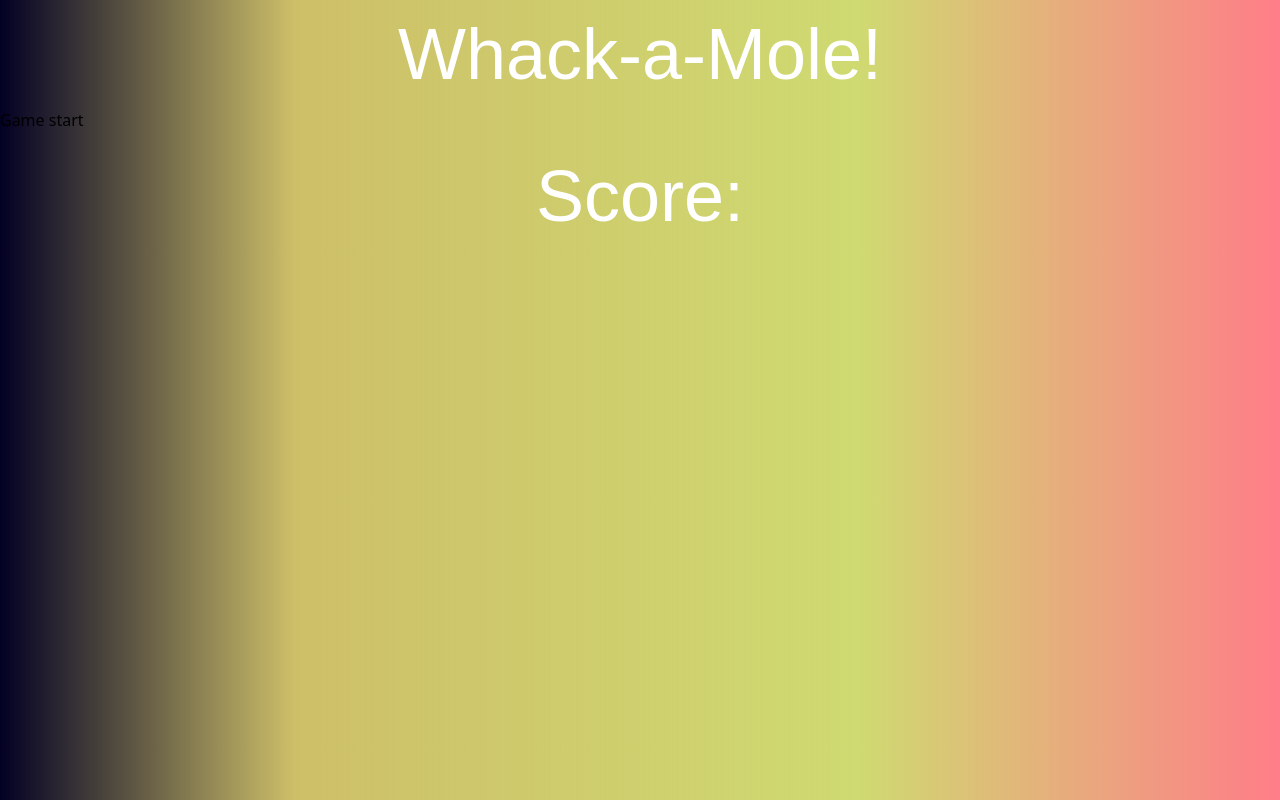
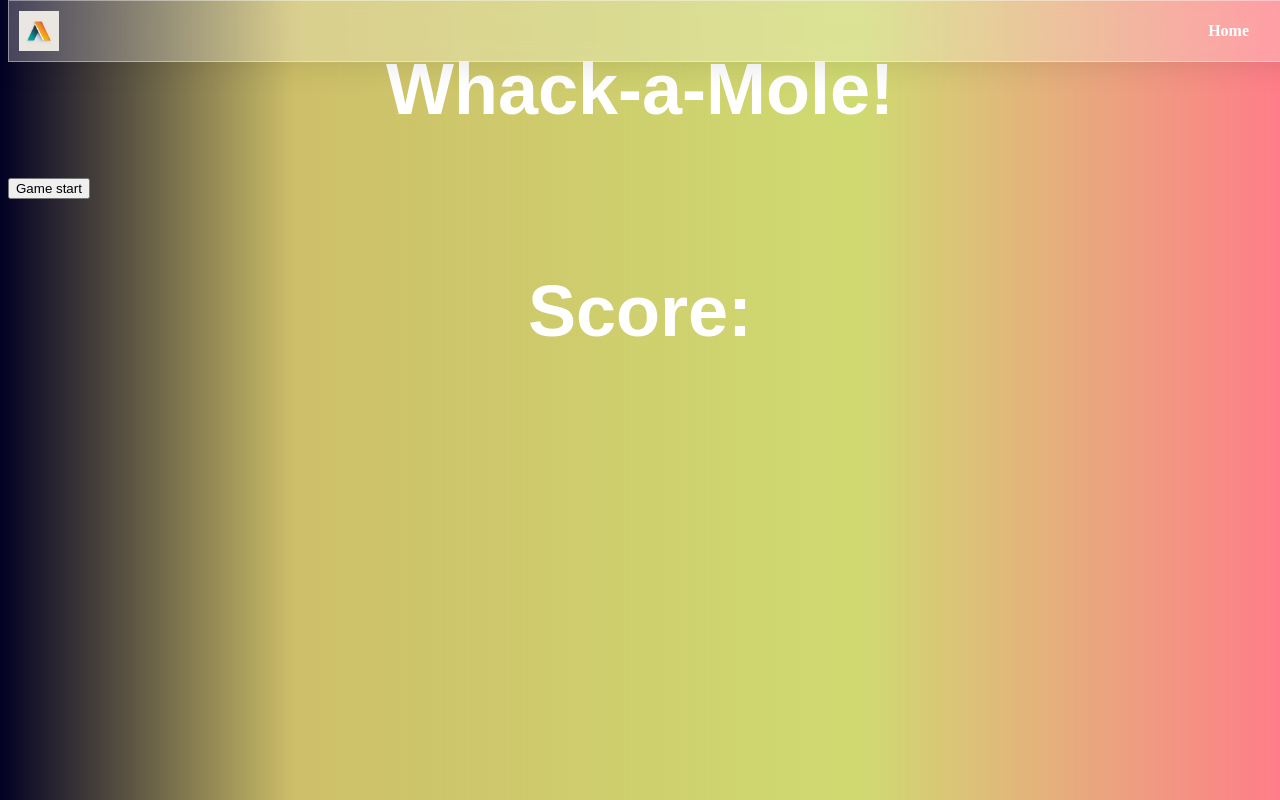
Before and after one commit to esplanadeA/js_game_engine, a website: page Wac_a_molev1/Wac_a_mole.html in a window 1280 px wide. Drawn offline with nearby package versions, Linux system fonts and the light colour scheme; a web font is replaced by a local one.

Commit message:
tailwindcss config update

```diff
--- a/Wac_a_molev1/Wac_a_mole.html
+++ b/Wac_a_molev1/Wac_a_mole.html
@@ -5,14 +5,24 @@
 	  <meta name="viewport" content="width=device-width, initial-scale=1, user-scalable=0, maximum-scale=1, minimum-scale=1">
 	  <title>JAVASCRIPT CARNIVAL: Whack-a-Mole!</title>
 	  <link href="https://fonts.googleapis.com/css?family=Rye&display=swap" rel="stylesheet">
-	  <link rel="stylesheet" href="../css/styles.css">
+	  <link rel="stylesheet" href="../css/input.css">
 	</head>
+
 	<body>
+      <nav class="navbar">
+         <div class="navbar-logo">
+            <img src="../asset/logo.png" alt="Logo">
+         </div>
+         <a  href="#" class="navbar-home">Home</a>
+      </nav>
+
+      <div>
 
 		<h1> Whack-a-Mole! </h1>
       <div class="wam-banner">
-      <button class="btn btn-blue" id="myButton">Game start</button>
+         <button class="btn btn-blue" id="myButton">Game start</button>
       </div>
+
 		<table>
 
 		  <tr>
@@ -55,7 +65,7 @@
       <div>
          <h1 id="WAM_score">Score:</h1>
       </div>
-
+</div>
 		<script src="./whack-a-mole.js"></script>
 	</body>
 </html>
--- a/tailwind.config.js
+++ b/tailwind.config.js
@@ -1,7 +1,11 @@
 /** @type {import('tailwindcss').Config} */
 
 module.exports = {
-  content: ['./*.{html,js}', './Wac_a_molev1/*.{html.js}'],
+  content: [
+    './*.{html,js}',
+    './memorygame/index.html',
+    './Wac_a_molev1/.html .js',
+  ],
   theme: {
     screens: {
       tablet: '640px',
```
Also changed, not shown: styles.css.
